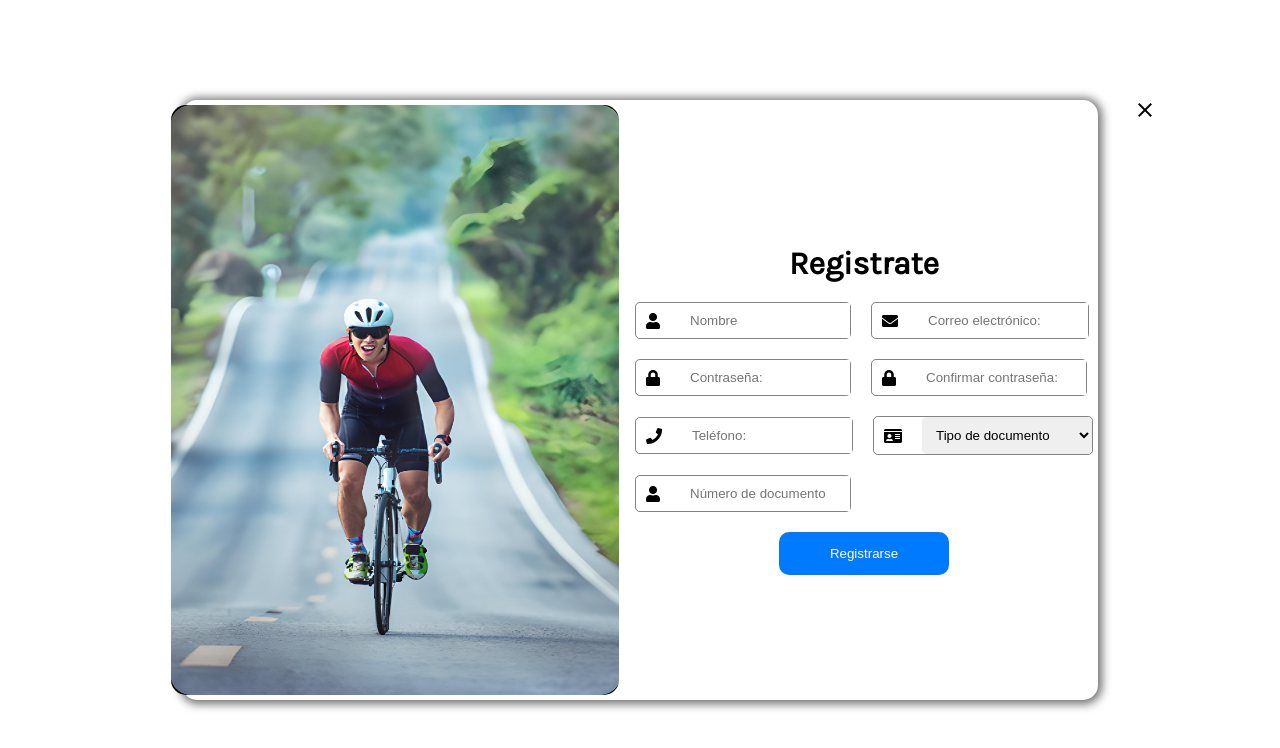
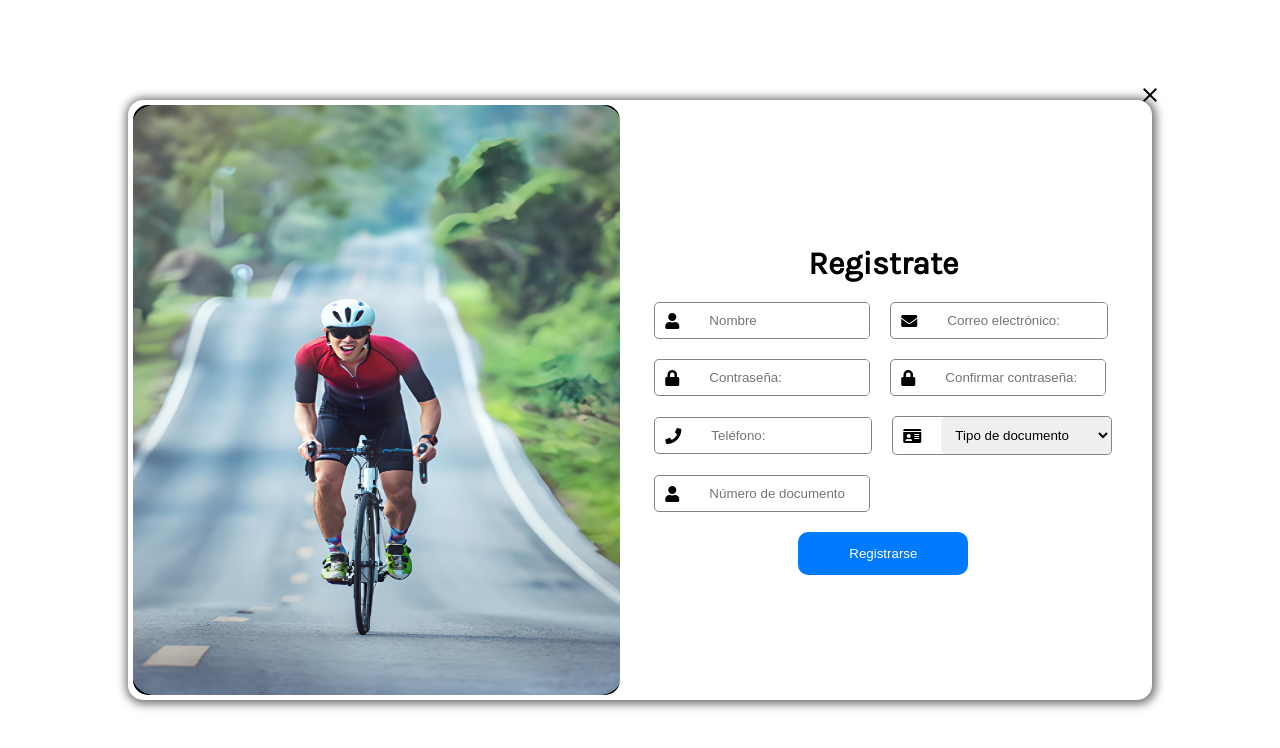
Before and after one commit to DRK-V/BikeStore, a React (Vite) app in the folder frontend/: page /register in a window 1280 px wide. Shown: the top 748 px of the page. Built offline with nearby package versions, Linux system fonts and the light colour scheme.

Commit message:
responsive y diseño de registro y login

```diff
--- a/frontend/src/css/register.css
+++ b/frontend/src/css/register.css
@@ -53,7 +53,7 @@ h1 {
 .left-side img {
   height: 100%;
   border-radius: 15px;
-  width: 28em;
+  width: 100%;
 }
 
 /* Formulario */
@@ -85,6 +85,7 @@ h1 {
 .form-row input {
   width: 170px;
   padding: 10px;
+  border-radius: 0.3em;
 }
 .registration-message-overlay {
   position: absolute;
@@ -123,8 +124,8 @@ h1 {
 .close-button {
   position: absolute;
   margin-right: 5px;
-  top: 100px;
-  right: 210px;
+  top: 80px;
+  right: 200px;
   font-size: 30px;
   border: none;
   border-radius: 10px;
@@ -140,12 +141,15 @@ h1 {
 /* Puntos de interrupción */
 @media screen and (min-width: 1023px) and (max-width: 1300px){
   .close-button {
-    top: 95px;
-    right: 115px;
+    right: 110px;
   }
   .form-container {
 
     margin: 0 auto;
+}
+
+.split-container1{
+  min-width: 80%;
 }
 .split-container {
   max-width: 80%;
@@ -161,7 +165,12 @@ h1 {
 
     display: none;
 }
-  .left-side,
+.split-container1{
+  box-shadow: none
+}
+  .left-side{
+    display: none;
+  }
   .right-side {
     width: 100%;
     margin-right: 0;
@@ -176,10 +185,13 @@ h1 {
     right: 10px;
   }
 
-  .form-row {
+  .form-row1 {
     flex-direction: column;
   }
-
+  .split-container {
+    height: 60%;
+    box-shadow: none;
+}
   h1 {
     font-size: 18px;
     text-align: center;
@@ -188,7 +200,9 @@ h1 {
 
 /* Tablets y pantallas más grandes */
 @media screen and (min-width: 768px) and (max-width: 1023px) {
-  .left-side,
+  .left-side{
+    display: none;
+  }
   .right-side {
     width: 100%; /* Cambia el ancho a 100% para tablets */
     height: auto;
@@ -199,8 +213,8 @@ h1 {
     display: none;
   }
   .close-button {
-    top: 240px;
-    right: 185px;
+    top: 75px;
+    right: 140px;
 }
 h1 {
   text-align: center;
@@ -209,6 +223,9 @@ h1 {
 margin: auto;
 }
 .split-container {
-height: 60%;
+
+    height: 60%;
+    box-shadow: none;
+
 }
 }
```
